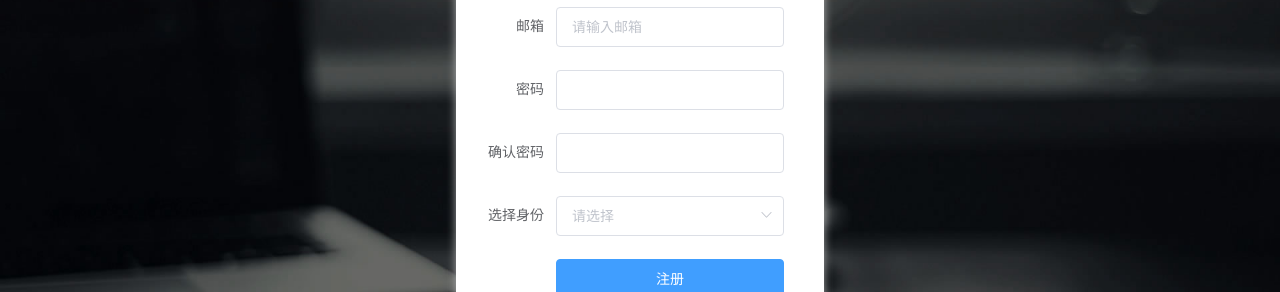
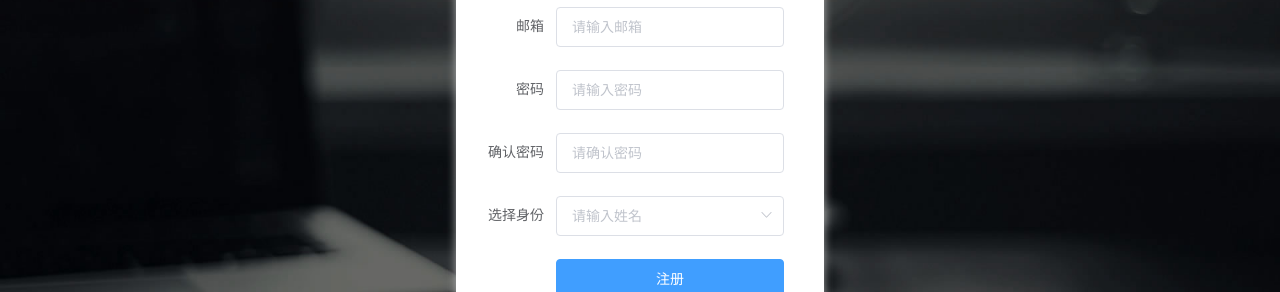
Before and after one commit to wxyzcctv/found-project, a Vue app in the folder client/: page /register in a window 1280 px wide. Shown: the part 312-604 px from the top of the page. Built offline with nearby package versions, Linux system fonts and the light colour scheme.

Commit message:
使用for循环优化注册页表单

```diff
--- a/client/src/views/Register.vue
+++ b/client/src/views/Register.vue
@@ -10,44 +10,34 @@
 					label-width="80px"
 					class="registerForm"
 				>
-					<el-form-item label="姓名" prop="name">
+					<template>
+						<el-form-item
+							v-for="item in formList"
+							:label="item.label"
+							:prop="item.prop"
+							:key="item.prop"
+						>
 							<el-input
-							v-model="registerUser.name"
-							placeholder="请输入姓名"
+								v-if="'input,password'.includes(item.type)"
+								:type="item.type"
+								v-model="registerUser[item.prop]"
+								:placeholder="item.placeholder"
 							></el-input>
-					</el-form-item>
-					<el-form-item label="邮箱" prop="email">
-						<el-input
-							v-model="registerUser.email"
-							placeholder="请输入邮箱"
-						></el-input>
-					</el-form-item>
-					<el-form-item label="密码" prop="password">
-						<el-input
-							type="password"
-							v-model="registerUser.password"
-						></el-input>
-					</el-form-item>
-					<el-form-item label="确认密码" prop="password2">
-						<el-input
-							type="password"
-							v-model="registerUser.password2"
-						></el-input>
-					</el-form-item>
-					<el-form-item label="选择身份" prop="identity">
 							<el-select
-							v-model="registerUser.identity"
-							placeholder="请选择"
+								v-if="item.type === 'select'"
+								v-model="registerUser[item.prop]"
+								:placeholder="item.placeholder"
 							>
 								<el-option
-								v-for="item in identityList"
-								:key="item.value"
-								:label="item.label"
-								:value="item.value"
+									v-for="each in identityList"
+									:key="each.value"
+									:label="each.label"
+									:value="each.value"
 								>
 								</el-option>
 							</el-select>
 						</el-form-item>
+					</template>
 					<el-form-item>
 						<el-button
 							type="primary"
@@ -75,6 +65,38 @@ export default {
 				password2: "",
 				identity: "",
 			},
+			formList: [
+				{
+					label: "姓名",
+					prop: "name",
+					placeholder: "请输入姓名",
+					type: "input",
+				},
+				{
+					label: "邮箱",
+					prop: "email",
+					placeholder: "请输入邮箱",
+					type: "input",
+				},
+				{
+					label: "密码",
+					prop: "password",
+					placeholder: "请输入密码",
+					type: "password",
+				},
+				{
+					label: "确认密码",
+					prop: "password2",
+					placeholder: "请确认密码",
+					type: "password",
+				},
+				{
+					label: "选择身份",
+					prop: "identity",
+					placeholder: "请输入姓名",
+					type: "select",
+				},
+			],
 			identityList: [
 				{
 					value: "manager",
@@ -85,8 +107,11 @@ export default {
 					label: "员工",
 				},
 			],
-			rules: [],
+			rules: {},
 		};
+	},
+	methods: {
+		submitForm() {},
 	},
 };
 </script>
```
Lines whose indentation alone changed are shown as unchanged.
